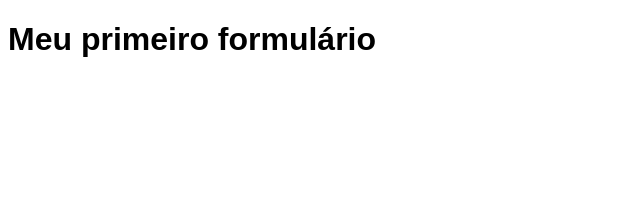
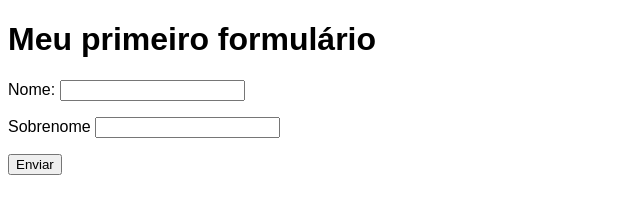
Before and after one commit to jecccr/html-css, a plain HTML site: page Exercicio/027/form001.html in a window 1280 px wide. Shown: the whole page, without its empty margins (0-640 px from the left). Drawn offline with Linux system fonts and the light colour scheme.

Commit message:
Update form001.html

```diff
--- a/Exercicio/027/form001.html
+++ b/Exercicio/027/form001.html
@@ -12,6 +12,11 @@
 </head>
 <body>
     <h1>Meu primeiro formulário</h1>
+    <form>
+        <p>Nome: <input type="text" name="nome" id="nome"></p>
+        <p>Sobrenome <input type="text" name="sobrenome" id="sobrenome"></p>
+        <p><input type="submit" value="Enviar"></p>
+    </form>
 
 </body>
 </html>
```
